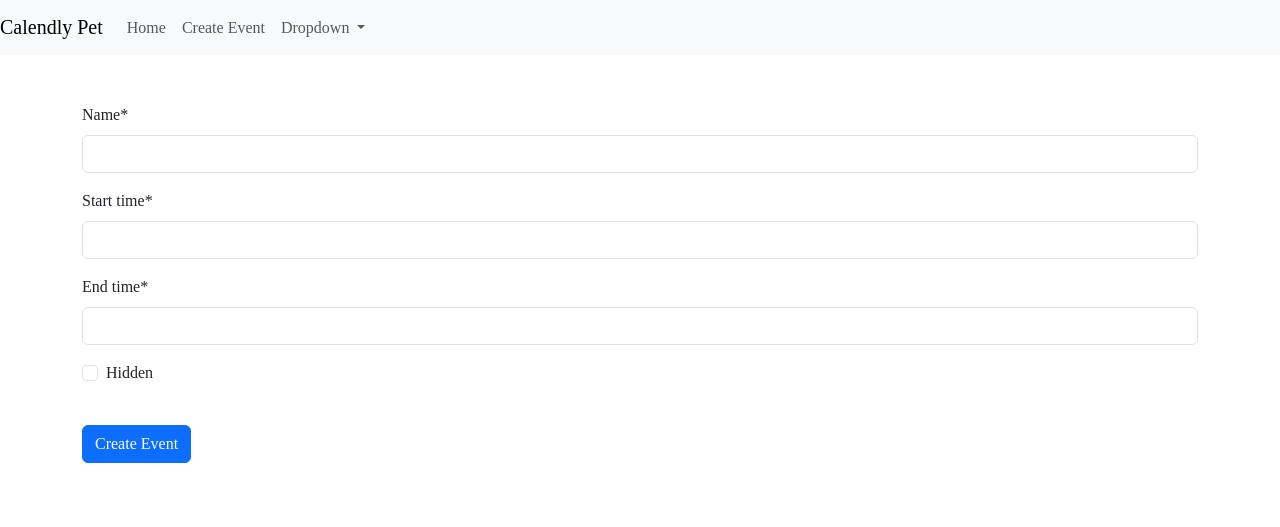
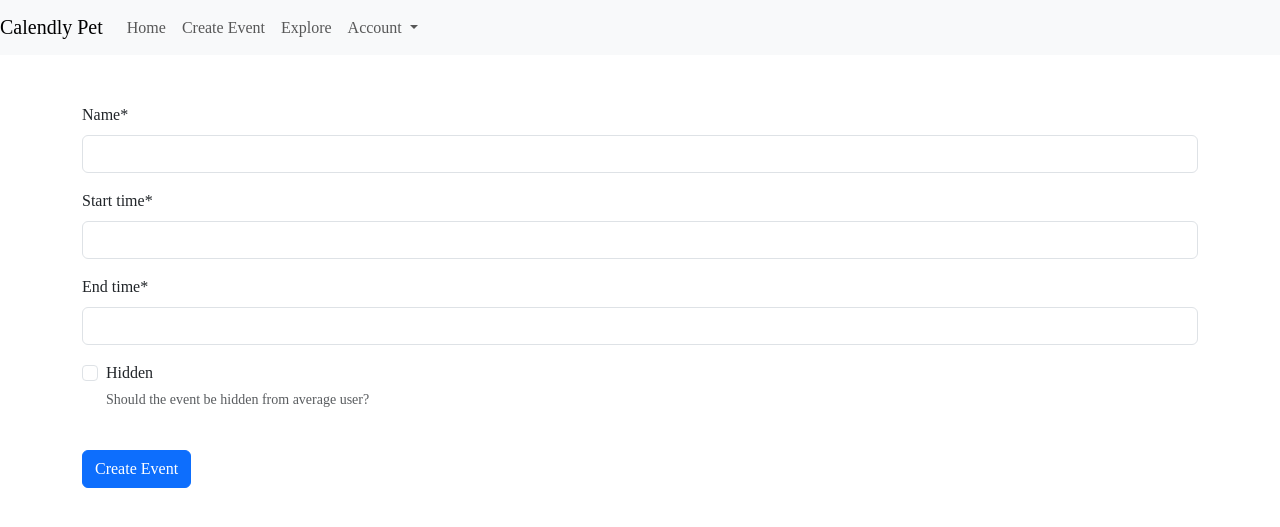
Before and after one commit to bodlan/calendly-pet, a Django app: page /event/new in a window 1280 px wide. Shown: the top 527 px of the page. Run offline with Django 4.2, Linux system fonts and the light colour scheme; the visitor is signed in with stand-in values (Sample User, id 1); some libraries are stand-ins or nearby versions; some web fonts are replaced.

Commit message:
Update handle of anonymous users

```diff
--- a/calendly/forms.py
+++ b/calendly/forms.py
@@ -26,6 +26,7 @@ class EventCreationForm(forms.ModelForm):
                 range_from="start_time",
             ),
         }
+        help_texts = {"hidden": "Should the event be hidden from average user?"}
 
     def __init__(self, *args, **kwargs):
         self._user_created = kwargs.pop("user")
--- a/calendly/urls.py
+++ b/calendly/urls.py
@@ -10,4 +10,5 @@ urlpatterns = [
     path("user/<slug:name>", views.UserDetailsView.as_view(), name="user_detail"),
     path("event/<slug:hash_url>/", views.EventDetailsView.as_view(), name="event_detail"),
     path("event/new", views.create_event, name="create_event"),
+    path("explore", views.explore, name="explore"),
 ]
--- a/calendly/views.py
+++ b/calendly/views.py
@@ -17,7 +17,7 @@ class IndexView(generic.ListView):
     context_object_name = "events"
 
     def get_queryset(self):
-        return Event.objects.filter(hidden=False, expired=False).order_by("name")
+        return Event.objects.filter(hidden=False, expired=False).order_by("-id")[:5]
 
 
 class EventDetailsView(generic.DetailView):
@@ -97,6 +97,10 @@ def logout_request(request):
     return redirect("calendly:index")
 
 
+def explore(request):
+    return render(request=request, template_name="calendly/explore.html")
+
+
 # TODO: rewrite to generic editing view
 def create_event(request):
     if not request.user.is_authenticated:
--- a/templates/calendly/base.html
+++ b/templates/calendly/base.html
@@ -27,22 +27,29 @@
 
   <div class="collapse navbar-collapse" id="navbarSupportedContent">
     <ul class="navbar-nav mr-auto">
+      {% if request.user.is_authenticated %}
       <li class="nav-item active">
         <a class="nav-link" href="{% url 'calendly:user_detail' user.username %}">Home</a>
       </li>
       <li class="nav-item">
         <a class="nav-link" href="{% url 'calendly:create_event' %}">Create Event</a>
       </li>
-<!--      Change dropdown or put some options-->
+      {% endif %}
+      <li class="nav-item">
+        <a class="nav-link" href="{% url 'calendly:explore' %}">Explore</a>
+      </li>
+
       <li class="nav-item dropdown">
         <a class="nav-link dropdown-toggle" href="#" id="navbarDropdown" role="button" data-bs-toggle="dropdown" data-toggle="dropdown" aria-haspopup="true" aria-expanded="false">
-          Dropdown
+          Account
         </a>
         <div class="dropdown-menu" aria-labelledby="navbarDropdown">
-          <a class="dropdown-item" href="#">Action</a>
-          <a class="dropdown-item" href="#">Another action</a>
-          <div class="dropdown-divider"></div>
-          <a class="dropdown-item" href="#">Something else here</a>
+          {% if request.user.is_authenticated %}
+          <a class="dropdown-item" href="{% url 'calendly:logout' %}">Logout</a>
+          {% else %}
+          <a class="dropdown-item" href="{% url 'calendly:register' %}">Register</a>
+          <a class="dropdown-item" href="{% url 'calendly:login' %}">Login</a>
+          {% endif %}
         </div>
       </li>
     </ul>
--- /dev/null
+++ b/templates/calendly/explore.html
@@ -0,0 +1,5 @@
+{% extends "calendly/base.html" %}
+{% block title %}Explore{% endblock%}
+{% block content %}
+
+{% endblock %}
--- a/templates/calendly/index.html
+++ b/templates/calendly/index.html
@@ -4,7 +4,7 @@
   <h1>Upcoming events:</h1>
         <ul>
         {% for event in events %}
-            <li><a class="blue" href="{% url 'calendly:event_detail' event.hash_url %}">{{ event.name }}</a></li>
+            <li><a href="{% url 'calendly:event_detail' event.hash_url %}">{{ event.name }}</a></li>
         {% endfor %}
         </ul>
     {% else %}
```
